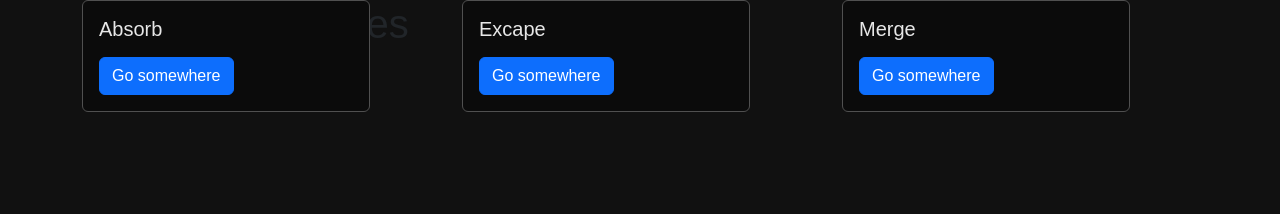
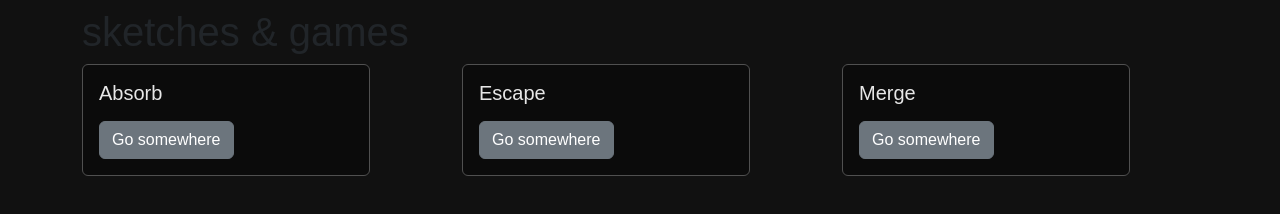
Before and after one commit to solocaustic/immersive, a plain HTML site: page index.html in a window 1280 px wide. Drawn offline with nearby package versions, Linux system fonts and the light colour scheme; a web font is replaced by a local one.

Commit message:
Update index.html

```diff
--- a/index.html
+++ b/index.html
@@ -12,23 +12,23 @@
 </head>
 <body>
     <div class="container">
+        <h1 class="text-center text-light"><h1>sketches & games</h1>
         <div class="row grid">
-            <h1>sketches & games</h1>
             <div class="col-md-4 grid-item">
                 <div class="card" style="width: 18rem;">
                   <div class="card-body">
                     <h5 class="card-title">Absorb</h5>
                     <p class="card-text"></p>
-                    <a href="#" class="btn btn-primary">Go somewhere</a>
+                    <a href="#" class="btn btn-secondary">Go somewhere</a>
                   </div>
                 </div>
             </div>
             <div class="col-md-4 grid-item">
             <div class="card" style="width: 18rem;">
               <div class="card-body">
-                <h5 class="card-title">Excape</h5>
+                <h5 class="card-title">Escape</h5>
                 <p class="card-text"></p>
-                <a href="#" class="btn btn-primary">Go somewhere</a>
+                <a href="#" class="btn btn-secondary">Go somewhere</a>
               </div>
             </div>
             </div>
@@ -37,7 +37,7 @@
               <div class="card-body">
                 <h5 class="card-title">Merge</h5>
                 <p class="card-text"></p>
-                <a href="#" class="btn btn-primary">Go somewhere</a>
+                <a href="#" class="btn btn-secondary">Go somewhere</a>
               </div>
             </div>
             </div>
```
